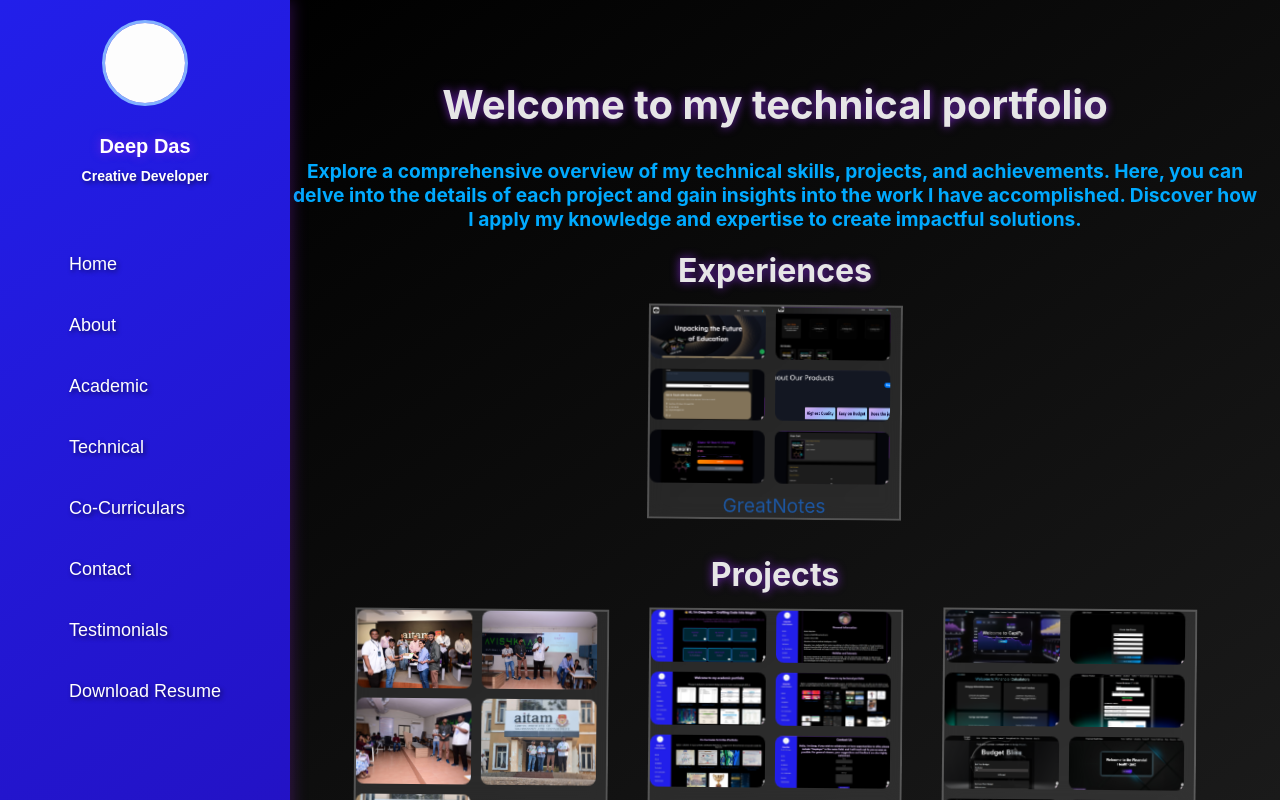
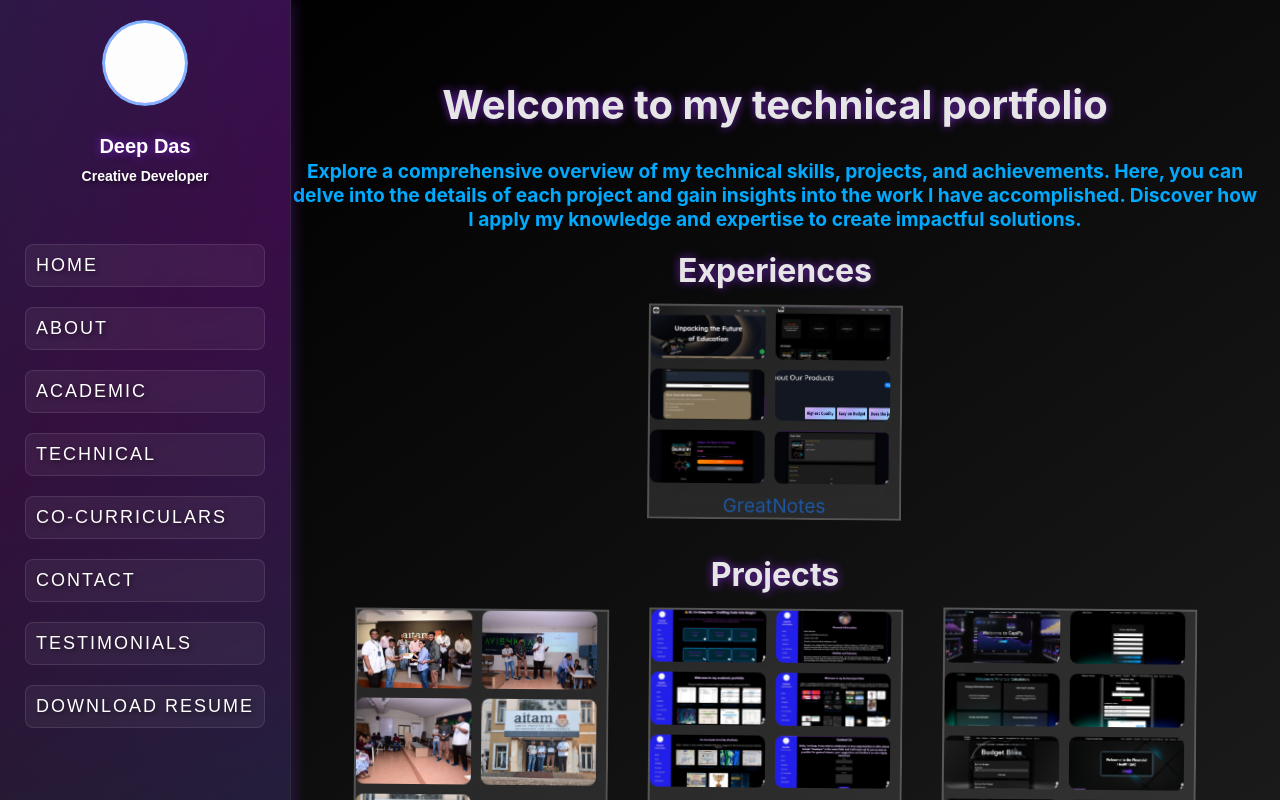
Before and after one commit to THE-DEEPDAS/Portfolio-Website, a React (Create React App) app: page /technical in a window 1280 px wide. Built offline with nearby package versions, Linux system fonts and the light colour scheme.

Commit message:
restyled the sidebar

```diff
--- a/src/components/Sidebar.css
+++ b/src/components/Sidebar.css
@@ -1,23 +1,56 @@
 ::-webkit-scrollbar {
     display: none;
+}
+
+@keyframes cyberpunkGlow {
+  0% { box-shadow: 0 0 20px #ff00ff, 0 0 40px #00ffff; }
+  50% { box-shadow: 0 0 40px #00ffff, 0 0 60px #ff00ff; }
+  100% { box-shadow: 0 0 20px #ff00ff, 0 0 40px #00ffff; }
+}
+
+@keyframes gradientFlow {
+  0% { background-position: 0% 50%; }
+  50% { background-position: 100% 50%; }
+  100% { background-position: 0% 50%; }
 }
 
 .sidebar {
   width: 250px;
   height: 100vh;
-    background: linear-gradient(145deg, rgb(34, 31, 234), #2312c4);
-    padding: 20px;
-    color: #e0e0e0;
-    display: flex;
-    flex-direction: column;
-    align-items: center;
-    box-shadow: 2px 0 15px rgba(26, 26, 26, 0.3);
-    font-family: 'Poppins', sans-serif;
+  background: linear-gradient(
+    45deg,
+    rgba(20, 20, 30, 0.9),
+    rgba(40, 10, 60, 0.9)
+  );
+  backdrop-filter: blur(10px);
+  border-right: 1px solid rgba(255, 255, 255, 0.1);
   position: fixed;
   top: 0;
   left: 0;
+  z-index: 1000;
   overflow-y: auto;
-    z-index: 1000;
+  padding: 20px;
+}
+
+.sidebar::before {
+  content: '';
+  position: absolute;
+  top: 0;
+  left: 0;
+  right: 0;
+  bottom: 0;
+  background: linear-gradient(
+    135deg,
+    #ff00ff 0%,
+    #00ffff 25%,
+    #ff00ff 50%,
+    #00ffff 75%,
+    #ff00ff 100%
+  );
+  background-size: 400% 400%;
+  opacity: 0.1;
+  animation: gradientFlow 15s ease infinite;
+  z-index: -1;
 }
 
 .profile {
@@ -30,7 +63,13 @@
   width: 80px;
   height: 80px;
   margin-bottom: 15px;
-    border: 3px solid #543e3e;
+  border: 3px solid transparent;
+  background: linear-gradient(45deg, #ff00ff, #00ffff) border-box;
+  -webkit-mask:
+    linear-gradient(#fff 0 0) padding-box,
+    linear-gradient(#fff 0 0);
+
+  animation: cyberpunkGlow 4s ease-in-out infinite;
   transition: all 0.3s ease;
 }
 
@@ -62,6 +101,13 @@ nav ul li {
 }
 
 nav ul li a {
+  background: rgba(255, 255, 255, 0.05);
+  backdrop-filter: blur(5px);
+  border: 1px solid rgba(255, 255, 255, 0.1);
+  text-transform: uppercase;
+  letter-spacing: 2px;
+  position: relative;
+  overflow: hidden;
   color: white;
   text-decoration: none;
   font-size: 18px;
@@ -71,8 +117,6 @@ nav ul li a {
   border-radius: 8px;
   transition: all 0.3s ease;
   text-shadow: 2px 2px 4px rgba(0, 0, 0, 0.5);
-    position: relative;
-    overflow: hidden;
 }
 
 nav ul li a::before {
```
Lines whose indentation alone changed are shown as unchanged.
